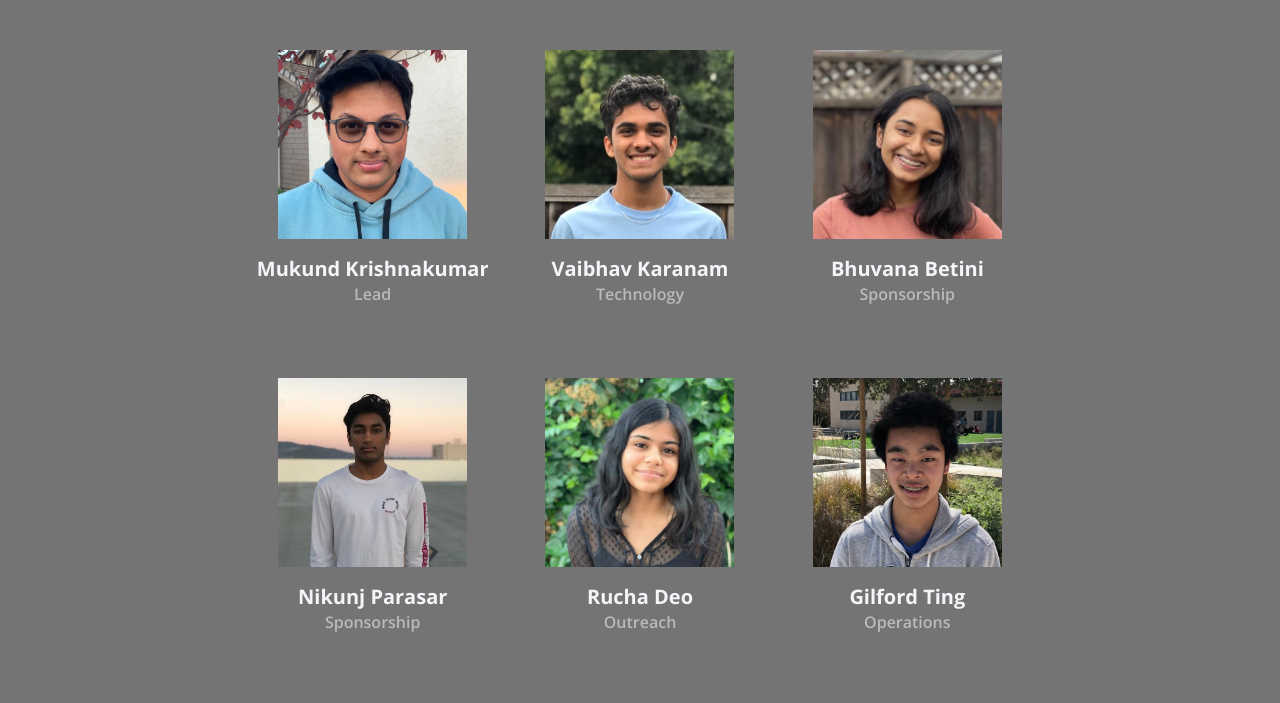
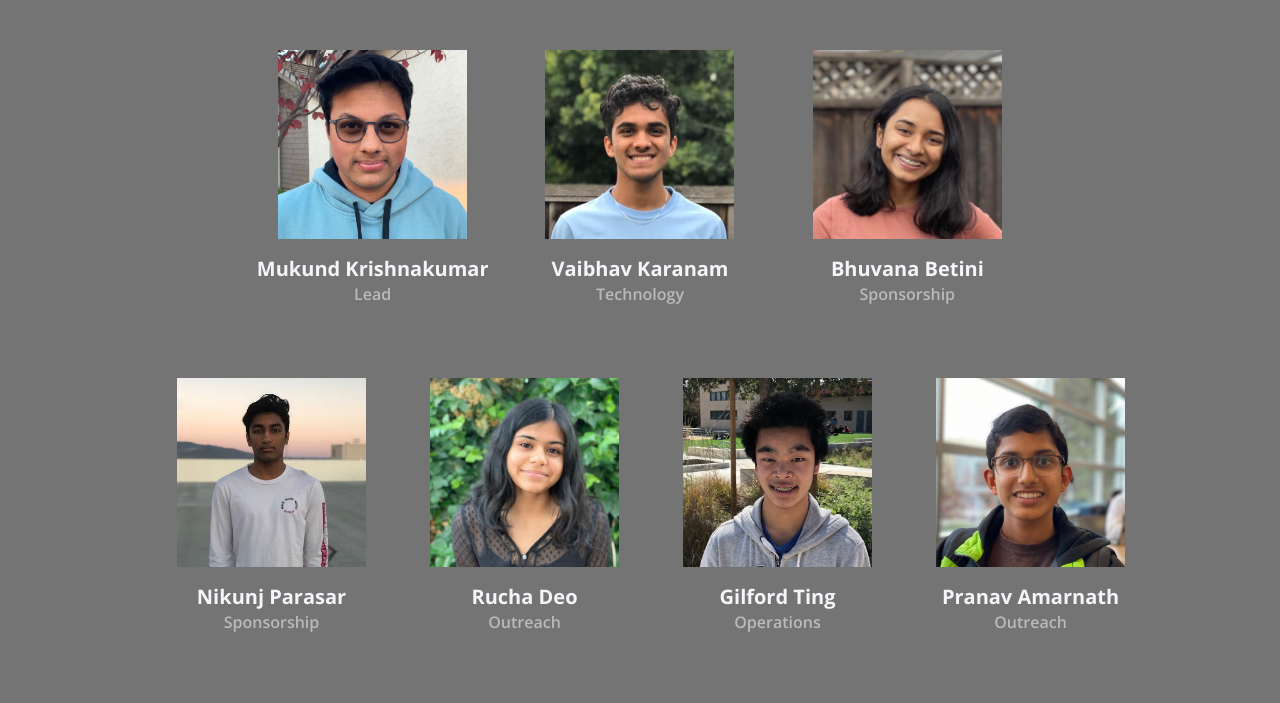
Before and after one commit to sigmahacks/2021, a plain HTML site: page team.html in a window 1280 px wide. Shown: the part 224-927 px from the top of the page. Drawn offline with nearby package versions, Linux system fonts and the light colour scheme; a web font is replaced by a local one.

Commit message:
modified positioning of team pictures

```diff
--- a/team.html
+++ b/team.html
@@ -77,7 +77,7 @@
         Meet the organizers.
       </p> -->
 
-      <div class="gridContainer marginTop--2">
+      <div style="display: flex; flex-flow: row nowrap"class="gridContainer marginTop--2">
         <div class="speakersContainer">
           <div class="speaker marginBottom--2">
             <img class="speaker-headshot" style="object-fit: cover;" src="images/MukundKrishnakumar.jpg" alt="headshot">
@@ -86,7 +86,7 @@
           </div>
 
           <div class="speaker marginBottom--2">
-            <img class="speaker-headshot" src="images/Karanam_Vaibhav.jpeg" alt="headshot">
+            <img  class="speaker-headshot" src="images/Karanam_Vaibhav.jpeg" alt="headshot">
             <p class="speaker-name">Vaibhav Karanam</p>
             <p class="para--center para--newsletter">Technology</p>
           </div>
@@ -96,28 +96,36 @@
             <p class="speaker-name">Bhuvana Betini</p>
             <p class="para--center para--newsletter">Sponsorship</p>
           </div>
-
-          <div class="speaker marginBottom--2">
-            <img class="speaker-headshot" src="images/Parasar_Nikunj.jpg" alt="headshot">
+<!--
+        <div style="display: inline-block;
+  width: 20%;
+  height: 50%;
+  position: relative;
+  margin: -2px;">
+-->
+            <div style="display: flex; flex-flow: row nowrap; align-items: center; margin-left: -4em">
+          <div style="margin-right: 4em" class="speaker marginBottom--2">
+            <img  class="speaker-headshot" src="images/Parasar_Nikunj.jpg" alt="headshot">
             <p class="speaker-name">Nikunj Parasar</p>
             <p class="para--center para--newsletter">Sponsorship</p>
           </div>
 
-          <div class="speaker marginBottom--2">
-            <img class="speaker-headshot" src="images/Deo_Rucha.jpg" alt="headshot">
+          <div style="margin-right: 4em" class="speaker marginBottom--2">
+            <img  class="speaker-headshot" src="images/Deo_Rucha.jpg" alt="headshot">
             <p class="speaker-name">Rucha Deo</p>
             <p class="para--center para--newsletter">Outreach</p>
           </div>
-            <div class="speaker marginBottom--2">
-            <img class="speaker-headshot" src="images/Ting_Gilford.jpg" alt="headshot">
+            <div style="margin-right: 4em" class="speaker marginBottom--2">
+            <img  class="speaker-headshot" src="images/Ting_Gilford.jpg" alt="headshot">
             <p class="speaker-name">Gilford Ting</p>
             <p class="para--center para--newsletter">Operations</p>
           </div>
-            <div class="speaker marginBottom--2">
-            <img class="speaker-headshot" src="images/Amarnath_Pranav.jpg" alt="headshot">
+            <div style="margin-right: 4em" class="speaker marginBottom--2">
+            <img  class="speaker-headshot" src="images/Amarnath_Pranav.jpg" alt="headshot">
             <p class="speaker-name">Pranav Amarnath</p>
             <p class="para--center para--newsletter">Outreach</p>
           </div>
+            </div>
 
 <!--
             <div class="speaker marginBottom--2">
```
